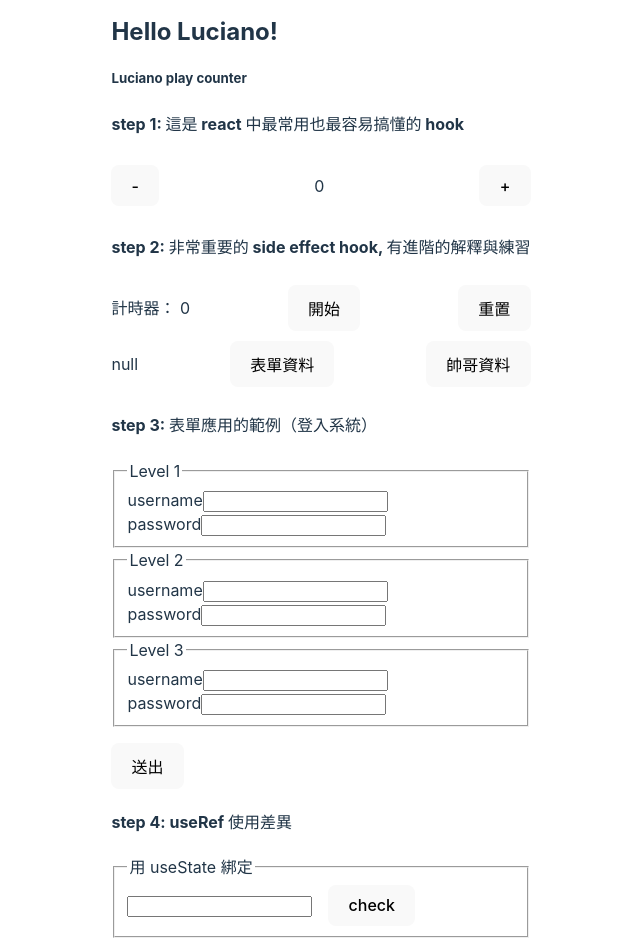
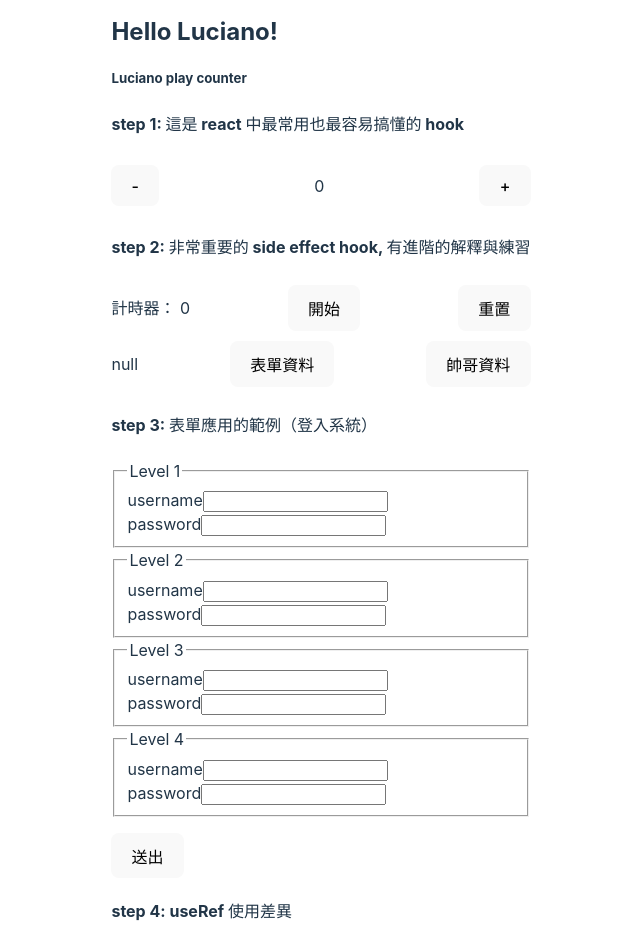
Before and after one commit to Luciano0322/react_course_vite, a React (Vite) app in the folder beginner/: page / in a window 1280 px wide. Shown: the top 940 px of the page, without its empty margins (319-959 px from the left). Built offline with nearby package versions, Linux system fonts and the light colour scheme.

Commit message:
補齊form example for useRef

```diff
--- a/beginner/src/components/FormExample.tsx
+++ b/beginner/src/components/FormExample.tsx
@@ -1,5 +1,13 @@
-import { ChangeEvent, FC, useReducer, useState } from 'react'
+import { ChangeEvent, FC, useReducer, useRef, useState } from 'react'
 import level3Reducer, { Level3ActionTypes, level3Default, PWD_L3_CHANGE, USER_L3_CHANGE } from '../reducers/level3Reducer'
+
+// const useCustForm = ({
+//   defaultValue
+// }: {
+//   defaultValue: Record<string, string>
+// }) => {
+
+// }
 
 const FormExample: FC = () => {
   // 我們來總結以上學到 hook 實際演練表單綁定的狀況吧
@@ -60,11 +68,15 @@ const FormExample: FC = () => {
     level3Default
   )
 
+  const user_lv4Ref = useRef<HTMLInputElement>(null)
+  const pwd_lv4Ref = useRef<HTMLInputElement>(null)
+
   const levelSend = (e: ChangeEvent<HTMLFormElement>) => {
     e.preventDefault();
-    console.log('level1', {username, password}); //level1
-    console.log('level2', level2) // level2
-    console.log(level3) // level3
+    console.log('level1 ', {username, password}); //level1
+    console.log('level2 ', level2) // level2
+    console.log('level3 ', level3) // level3
+    console.log('level4 ', {user_lv4: user_lv4Ref.current?.value, pwd_lv4: pwd_lv4Ref.current?.value});
   }
 
   return (
@@ -139,6 +151,26 @@ const FormExample: FC = () => {
             />
           </div>
         </fieldset>
+        <fieldset>
+          <legend>Level 4</legend>
+          <div>
+            <label htmlFor="user_lv4">username</label>
+            <input
+              id="user_lv4"
+              name="user_lv4"
+              ref={user_lv4Ref}
+            />
+          </div>
+          <div>
+            <label htmlFor="pwd_lv4">password</label>
+            <input
+              id="pwd_lv4"
+              name="pwd_lv4"
+              type="password"
+              ref={pwd_lv4Ref}
+            />
+          </div>
+        </fieldset>
         <button
           type='submit'
           style={{
```
